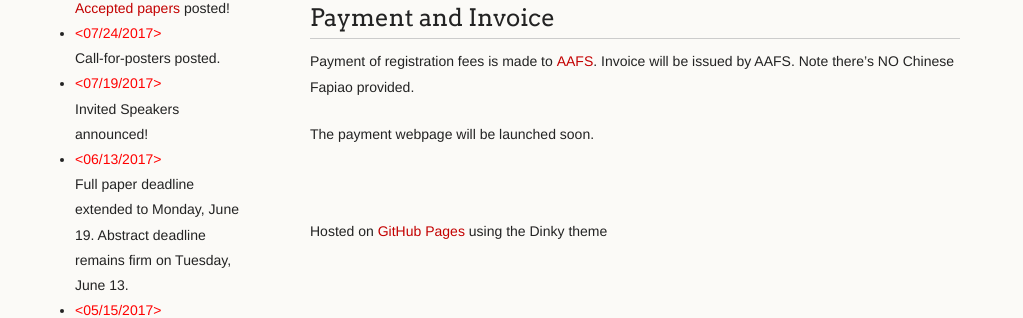
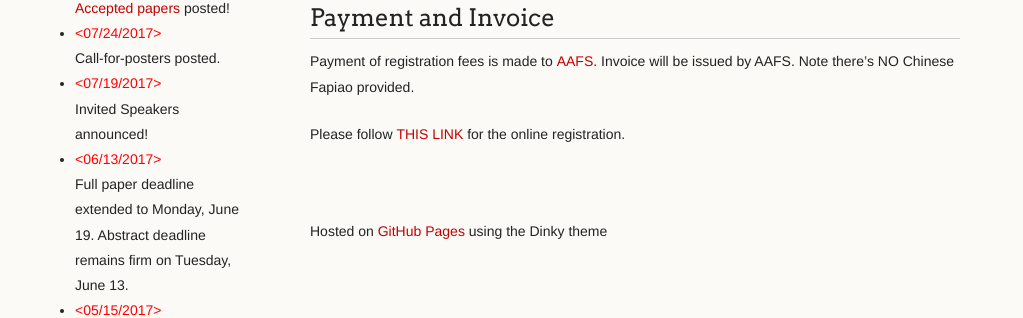
Before and after one commit to www-aplas/www-aplas.github.io, a Jekyll site: the page built from registration.md, in a window 1280 px wide. Shown: the part 872-1190 px from the top of the page, without its empty margins (0-1023 px from the left). Built offline with Jekyll 4.4.1, drawn with Linux system fonts in a browser that asks for light colours; our own code applies the rules of GitHub Pages for plain Markdown files; a script that is not in the unit is left out.

Commit message:
online payment link

```diff
--- a/registration.md
+++ b/registration.md
@@ -34,4 +34,4 @@
 Payment of registration fees is made to [AAFS](http://www.cs.tsukuba.ac.jp/~kam/AAFS/). Invoice will
 be issued by AAFS. Note there's NO Chinese Fapiao provided.
 
-The payment webpage will be launched soon.
+Please follow [THIS LINK](http://registration.ap-southeast-1.elasticbeanstalk.com/) for the online registration.
```
